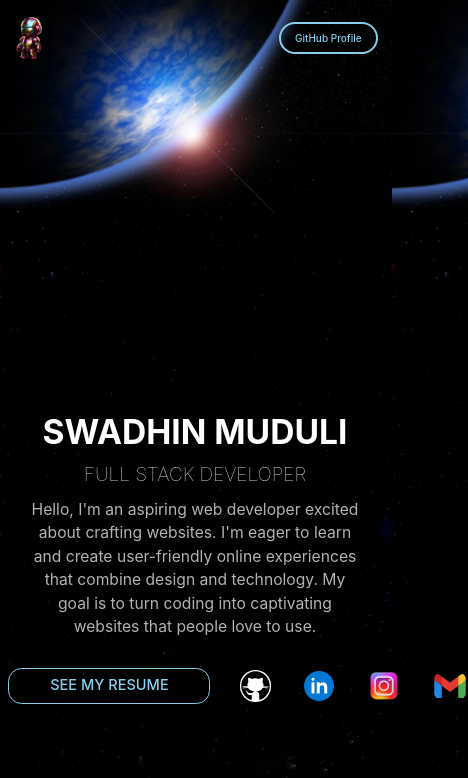
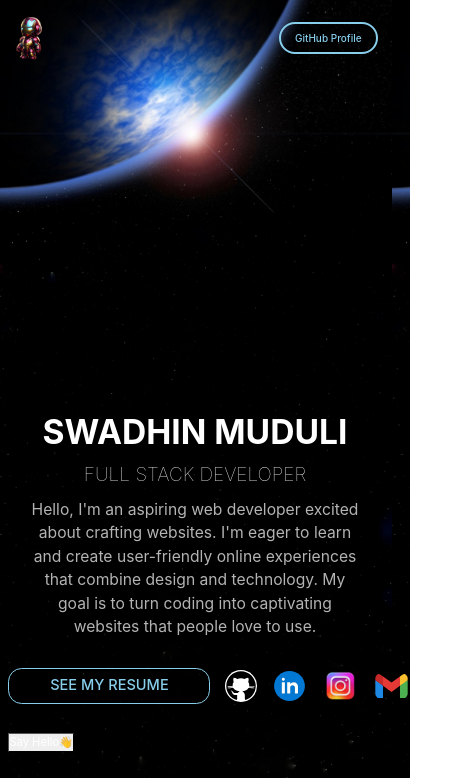
Before and after one commit to Youngswadhin/My-Portfolio, a React (Create React App) app: page / in a window 390 px wide. Shown: the top 778 px of the page, 468 px wide, since content can reach past the window. Built offline with nearby package versions, Linux system fonts and the light colour scheme.

Commit message:
update build

```diff
--- a/src/Components/Home.js
+++ b/src/Components/Home.js
@@ -22,6 +22,7 @@ function Home() {
                   <a href='https://instagram.com/young_swadhin?igshid=NGExMmI2YTkyZg==' ><img src={insta} alt='..' className='icon' /></a>
                   <a href='mailto:youngswadhin@gmail.com' ><img src={mail} alt='..' className='icon' /></a>
                 </div>
+                 <button className='resume'>Say Hello👋</button>
         </div>
         </section>
   )
--- a/src/StyleSheet/Home.css
+++ b/src/StyleSheet/Home.css
@@ -52,6 +52,9 @@
     }
     .homeSocial{
         zoom: 1.3;
+        .icon{
+            margin-left: 1rem;
+        }
     }
 }
 @media screen and (max-width:700px) {
```
